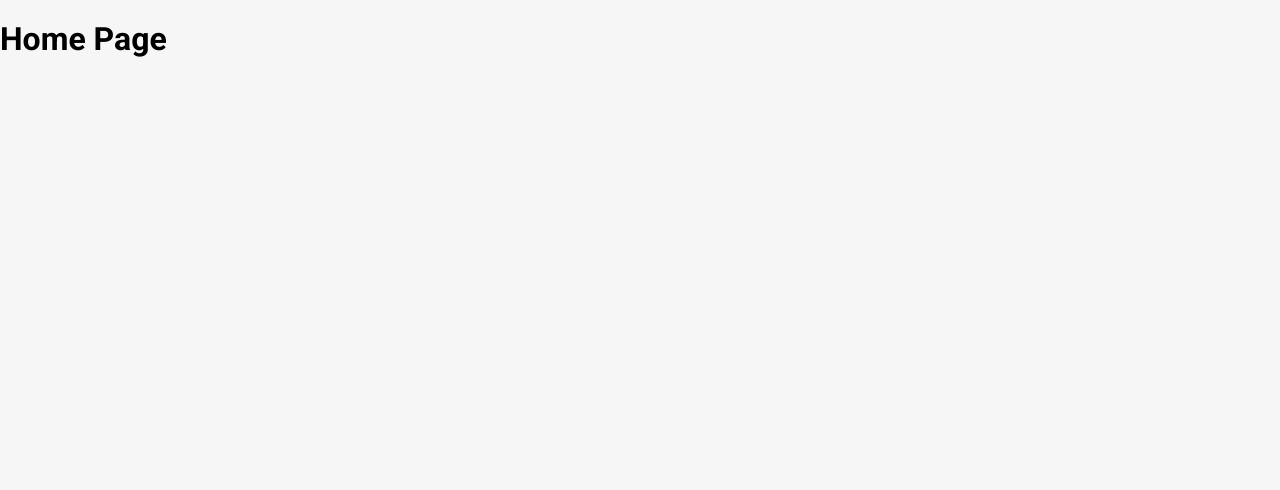
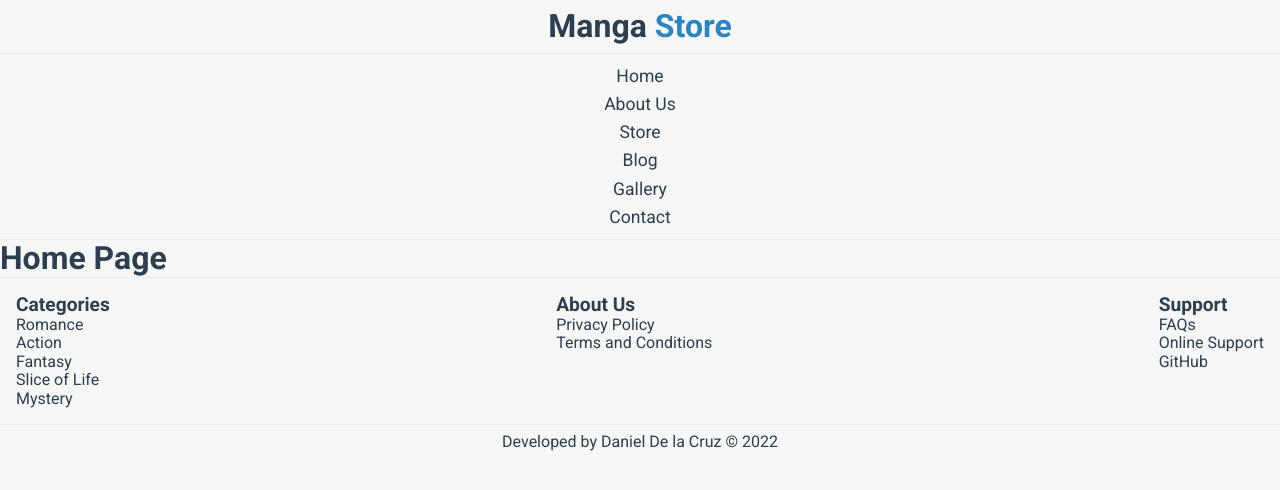
Before and after one commit to SirGavarine16/react-manga-store, a React (Create React App) app: page / in a window 1280 px wide. Shown: the top 490 px of the page. Built offline with nearby package versions, Linux system fonts and the light colour scheme.

Commit message:
Base Layout, NavigationBar and FooterBar added

```diff
--- a/src/App.tsx
+++ b/src/App.tsx
@@ -1,17 +1,21 @@
 import { FC } from "react";
-import { Route, Routes } from "react-router-dom";
+import { Navigate, Route, Routes } from "react-router-dom";
+import { StoreLayout } from "./layouts";
 import { AboutUs, Blog, Contact, Gallery, Home, Store } from "./pages";
 
 const App: FC = () => {
 
   return (
     <Routes>
-      <Route path='/' element={<Home />} />
-      <Route path='/aboutus' element={<AboutUs />} />
-      <Route path='/store' element={<Store />} />
-      <Route path='/blog' element={<Blog />} />
-      <Route path='/gallery' element={<Gallery />} />
-      <Route path='/contact' element={<Contact />} />
+      <Route path='/' element={<StoreLayout />}>
+        <Route index element={<Home />} />
+        <Route path='aboutus' element={<AboutUs />} />
+        <Route path='store' element={<Store />} />
+        <Route path='blog' element={<Blog />} />
+        <Route path='gallery' element={<Gallery />} />
+        <Route path='contact' element={<Contact />} />
+        <Route path='*' element={<Navigate to='/' replace />} />
+      </Route>
     </Routes>
   );
 }
--- /dev/null
+++ b/src/components/index.ts
@@ -0,0 +1 @@
+export * from './ui';
--- /dev/null
+++ b/src/components/ui/FooterBar.tsx
@@ -0,0 +1,45 @@
+import { FC } from 'react';
+
+import './../../styles/footerbar.css';
+
+interface Props {
+}
+
+const FooterBar: FC<Props> = () => {
+    return (
+        <footer className='footer'>
+            <div className='footer-content'>
+                <div className='footer-section'>
+                    <p>Categories</p>
+                    <ul>
+                        <li>Romance</li>
+                        <li>Action</li>
+                        <li>Fantasy</li>
+                        <li>Slice of Life</li>
+                        <li>Mystery</li>
+                    </ul>
+                </div>
+                <div className='footer-section'>
+                    <p>About Us</p>
+                    <ul>
+                        <li>Privacy Policy</li>
+                        <li>Terms and Conditions</li>
+                    </ul>
+                </div>
+                <div className='footer-section'>
+                    <p>Support</p>
+                    <ul>
+                        <li>FAQs</li>
+                        <li>Online Support</li>
+                        <a href="https://github.com/SirGavarine16" target='_blank' rel='noreferrer noopener'>GitHub</a>
+                    </ul>
+                </div>
+            </div>
+            <div className='footer-end'>
+                <p>Developed by <a href="https://danieldelagavarain-dev.vercel.app/" target='_blank' rel='noreferrer noopener'>Daniel De la Cruz</a> © 2022</p>
+            </div>
+        </footer>
+    );
+}
+
+export default FooterBar;
--- /dev/null
+++ b/src/components/ui/NavigationBar.tsx
@@ -0,0 +1,24 @@
+import { FC } from 'react';
+
+import './../../styles/navigationbar.css';
+
+interface Props {
+}
+
+const NavigationBar: FC<Props> = () => {
+    return (
+        <header>
+            <p className="title">Manga <span>Store</span></p>
+            <nav className='nav'>
+                <a href='/'>Home</a>
+                <a href='/aboutus'>About Us</a>
+                <a href='/store'>Store</a>
+                <a href='/blog'>Blog</a>
+                <a href='/gallery'>Gallery</a>
+                <a href='/contact'>Contact</a>
+            </nav>
+        </header>
+    );
+}
+
+export default NavigationBar;
--- /dev/null
+++ b/src/components/ui/index.ts
@@ -0,0 +1,2 @@
+export { default as NavigationBar } from './NavigationBar';
+export { default as FooterBar } from './FooterBar';
--- /dev/null
+++ b/src/layouts/StoreLayout.tsx
@@ -0,0 +1,18 @@
+import { FC } from 'react';
+import { Outlet } from 'react-router-dom';
+import { FooterBar, NavigationBar } from '../components';
+
+interface Props {
+}
+
+const StoreLayout: FC<Props> = () => {
+    return(
+        <>
+            <NavigationBar />
+            <Outlet />
+            <FooterBar />
+        </>
+    );
+}
+
+export default StoreLayout;
--- /dev/null
+++ b/src/layouts/index.ts
@@ -0,0 +1 @@
+export { default as StoreLayout } from './StoreLayout';
--- /dev/null
+++ b/src/styles/footerbar.css
@@ -0,0 +1,38 @@
+.footer {
+    border-top: 0.1rem var(--div-color) solid;
+}
+
+.footer-content {
+    display: flex;
+    justify-content: space-between;
+    padding: 0.5rem 0;
+}
+
+.footer-section {
+    padding: 0.5rem 1rem;
+}
+
+.footer-section p {
+    font-size: 1.2rem;
+    font-weight: bold;
+}
+
+.footer-end {
+    padding: 0.5rem 0;
+    border-top: 0.1rem var(--div-color) solid;
+    text-align: center;
+}
+
+.footer-section li {
+    cursor: pointer;
+}
+
+.footer-section li,
+a {
+    transition: color 0.3s ease-out;
+}
+
+.footer-section li:hover,
+a:hover {
+    color: #c2c2c2
+}
--- a/src/styles/index.css
+++ b/src/styles/index.css
@@ -3,6 +3,7 @@
     --secondary-color: #2e84bf;
 
     --background-color: #f5f6f5;
+    --div-color: #eaecef;
 
     --text-primary: #121212;
     --text-secondary: #ffffff;
@@ -14,7 +15,10 @@ html {
     box-sizing: border-box;
     scroll-behavior: smooth;
 }
-*, *:before, *:after {
+
+*,
+*:before,
+*:after {
     box-sizing: inherit;
 }
 
@@ -25,9 +29,28 @@ body {
     -webkit-font-smoothing: antialiased;
     -moz-osx-font-smoothing: grayscale;
     background-color: var(--background-color);
+    color: var(--primary-color);
 }
 
 img {
     max-width: 100%;
     display: block;
 }
+
+h1,
+h2,
+h3,
+p {
+    margin: 0;
+}
+
+a {
+    color: inherit;
+    text-decoration: none;
+}
+
+ul {
+    list-style: none;
+    padding: 0;
+    margin: 0;
+}
--- /dev/null
+++ b/src/styles/navigationbar.css
@@ -0,0 +1,32 @@
+.title {
+    padding: 0.5rem 0;
+    font-size: 2rem;
+    font-weight: bold;
+    text-align: center;
+    color: var(--primary-color);
+}
+
+.title span {
+    color: var(--secondary-color);
+}
+
+.nav {
+    display: flex;
+    flex-direction: column;
+    align-items: center;
+    border-top: 0.1rem var(--div-color) solid;
+    border-bottom: 0.1rem var(--div-color) solid;
+    padding: 0.5rem 0;
+}
+
+.nav a {
+    display: block;
+    font-size: 1.1rem;
+    padding: 0.25rem;
+    text-align: center;
+    transition: color 0.3s ease-out;
+}
+
+.nav a:hover {
+    color: #c2c2c2
+}
```
